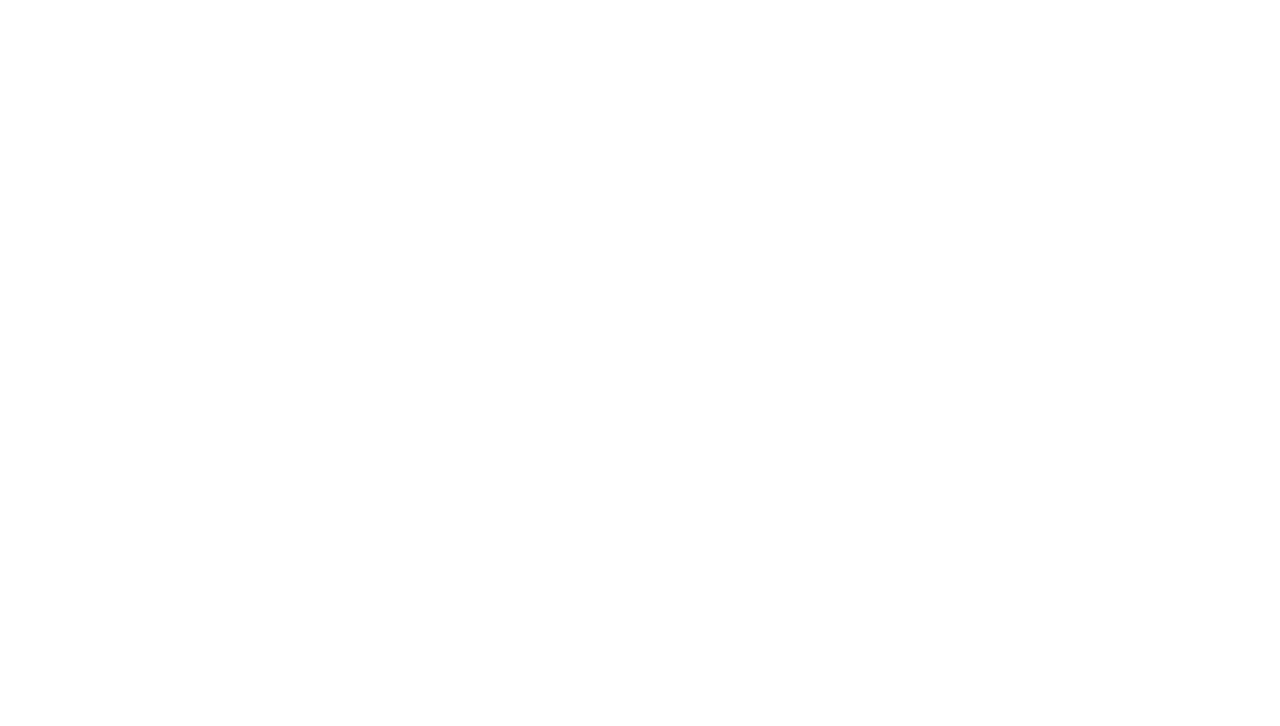
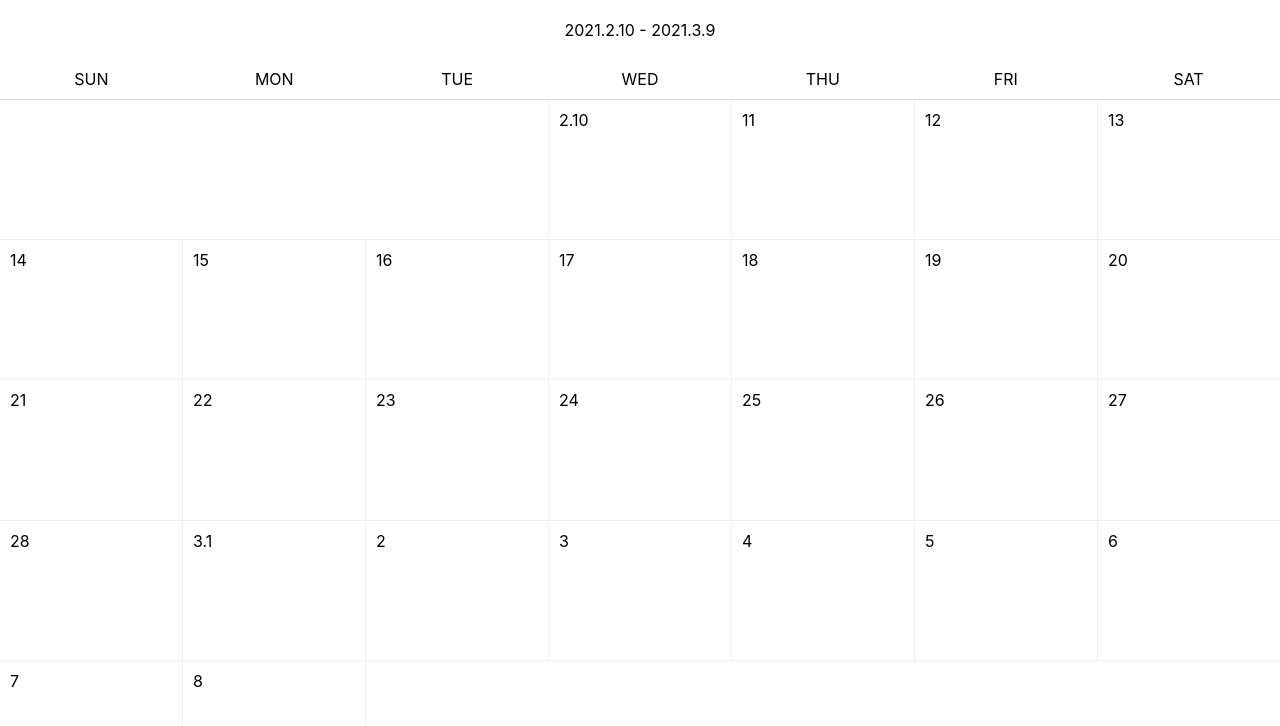
Before and after one commit to hhwaaaaa1/account-book, a React (Create React App) app: page / in a window 1280 px wide. Shown: the top 726 px of the page. Built offline with nearby package versions, Linux system fonts and the light colour scheme.

Commit message:
Implement calendar

```diff
--- a/src/App.tsx
+++ b/src/App.tsx
@@ -1,8 +1,9 @@
+import Calendar from "@/components/Calendar";
+
 function App() {
   return (
-    <div className="App">
-      <header className="App-header">
-      </header>
+    <div>
+      <Calendar />
     </div>
   );
 }
--- /dev/null
+++ b/src/components/Calendar/Calendar.style.ts
@@ -0,0 +1,37 @@
+import styled from 'styled-components'
+
+export const Container = styled.div`
+  display: grid;
+  grid-template-rows: 100px 1fr;
+  width: 100%;
+  min-height: 100vh;
+`
+
+export const Header = styled.div`
+  position: relative;
+  display: grid;
+  grid-template-rows: 1fr 40px;
+  border-bottom: 1px solid #ddd;
+`
+
+export const Title = styled.div`
+  place-self: center;
+`
+
+export const Weekdays = styled.div`
+  display: grid;
+  grid-template-columns: repeat(7, 1fr);
+`
+
+export const Weekday = styled.div`
+  place-self: center;
+`
+
+export const Body = styled.div<{ columnStart?: number }>`
+  display: grid;
+  grid-template-columns: repeat(7, 1fr);
+  gap: 1px;
+  > *:first-child {
+    grid-column-start: ${({ columnStart }) => columnStart || 1};
+  }
+`
--- /dev/null
+++ b/src/components/Calendar/Calendar.tsx
@@ -0,0 +1,71 @@
+import { DateTime } from "luxon";
+import { useEffect, useMemo, useState } from "react";
+import Day from "./components/Day";
+import * as S from "./Calendar.style";
+
+interface Dates {
+  start: DateTime;
+  end: DateTime;
+}
+
+interface CalendarProps {
+  startDayOfMonth?: number;
+}
+
+export default function Calendar({ startDayOfMonth = 10 }: CalendarProps) {
+  const [dates, setDates] = useState<Dates | null>(null);
+
+  useEffect(() => {
+    const now = DateTime.local();
+    const start = DateTime.local(now.year, now.month, startDayOfMonth);
+    const end = start.plus({ month: 1 }).minus({ day: 1 });
+    setDates({ start, end });
+  }, []);
+
+  const days = useMemo(() => {
+    if (!dates) return [];
+
+    const { start, end } = dates;
+    const { days: diff } = end.diff(start, "day").toObject();
+    const { daysInMonth } = start;
+
+    return Array(diff)
+      .fill(start.day)
+      .map((d, i) => d + i - Number(d + i > daysInMonth && daysInMonth));
+  }, [dates]);
+
+  if (!dates) return <div />;
+
+  return (
+    <S.Container>
+      <S.Header>
+        <S.Title>
+          {dates.start.year}.{dates.start.month}.{dates.start.day} -{" "}
+          {dates.end.year}.{dates.end.month}.{dates.end.day}
+        </S.Title>
+        <S.Weekdays>
+          <S.Weekday>SUN</S.Weekday>
+          <S.Weekday>MON</S.Weekday>
+          <S.Weekday>TUE</S.Weekday>
+          <S.Weekday>WED</S.Weekday>
+          <S.Weekday>THU</S.Weekday>
+          <S.Weekday>FRI</S.Weekday>
+          <S.Weekday>SAT</S.Weekday>
+        </S.Weekdays>
+      </S.Header>
+      <S.Body columnStart={(dates.start.weekday % 7) + 1}>
+        {days.map((day, i) => (
+          <Day
+            key={i}
+            day={day}
+            month={
+              (i === 0 && dates.start.month) ||
+              (day === 1 && dates.end.month) ||
+              undefined
+            }
+          />
+        ))}
+      </S.Body>
+    </S.Container>
+  );
+}
--- /dev/null
+++ b/src/components/Calendar/components/Day/Day.tsx
@@ -0,0 +1,23 @@
+import { memo } from 'react'
+import styled from 'styled-components'
+
+interface DayProps {
+  day: number
+  month?: number
+}
+
+function Day({ day, month }: DayProps) {
+  return (
+    <Container>
+      {month && `${month}.`}
+      {day}
+    </Container>
+  )
+}
+
+export default memo(Day)
+
+const Container = styled.div`
+  padding: 10px;
+  box-shadow: 0 0 0 1px #eee;
+`
--- /dev/null
+++ b/src/components/Calendar/components/Day/index.ts
@@ -0,0 +1 @@
+export { default } from './Day'
--- /dev/null
+++ b/src/components/Calendar/index.ts
@@ -0,0 +1 @@
+export { default } from './Calendar'
--- a/src/index.css
+++ b/src/index.css
@@ -1,13 +1,8 @@
 body {
   margin: 0;
-  font-family: -apple-system, BlinkMacSystemFont, 'Segoe UI', 'Roboto', 'Oxygen',
-    'Ubuntu', 'Cantarell', 'Fira Sans', 'Droid Sans', 'Helvetica Neue',
+  font-family: -apple-system, BlinkMacSystemFont, "Segoe UI", "Roboto", "Oxygen",
+    "Ubuntu", "Cantarell", "Fira Sans", "Droid Sans", "Helvetica Neue",
     sans-serif;
   -webkit-font-smoothing: antialiased;
   -moz-osx-font-smoothing: grayscale;
 }
-
-code {
-  font-family: source-code-pro, Menlo, Monaco, Consolas, 'Courier New',
-    monospace;
-}
```
